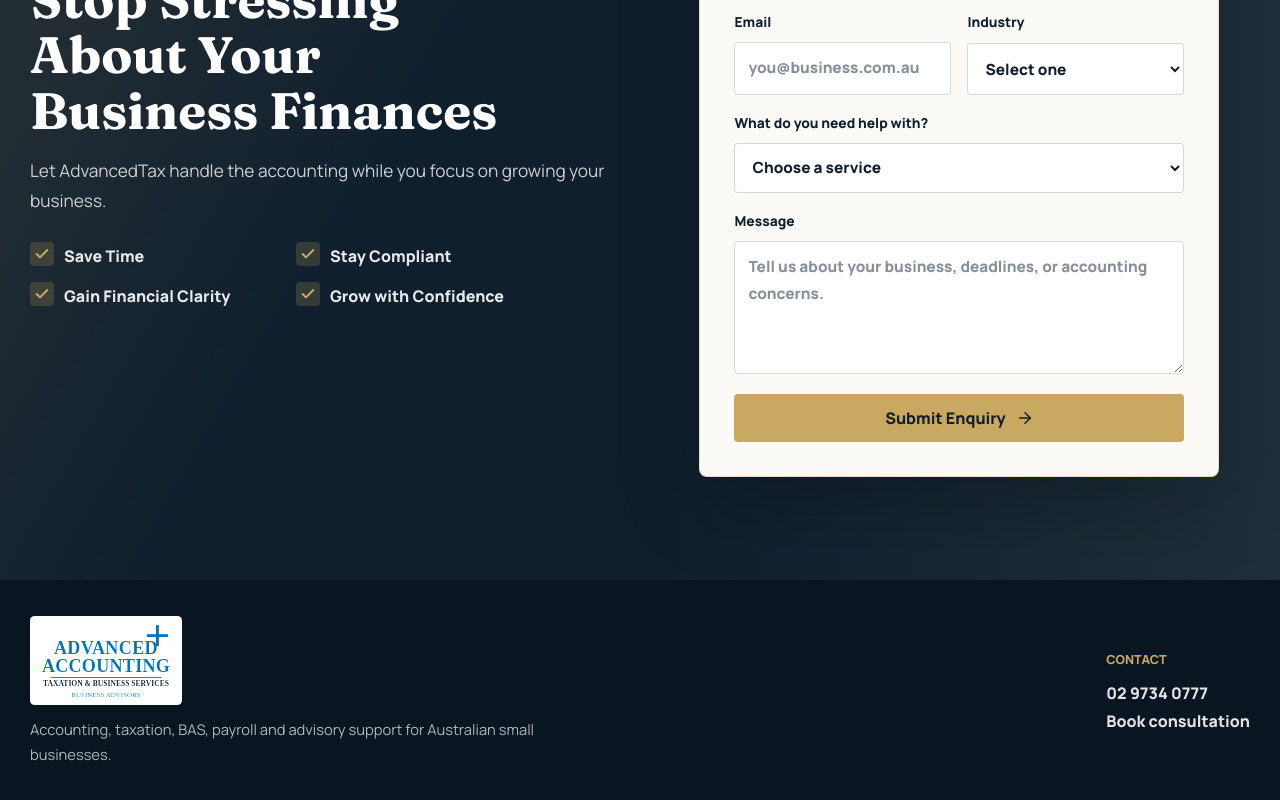
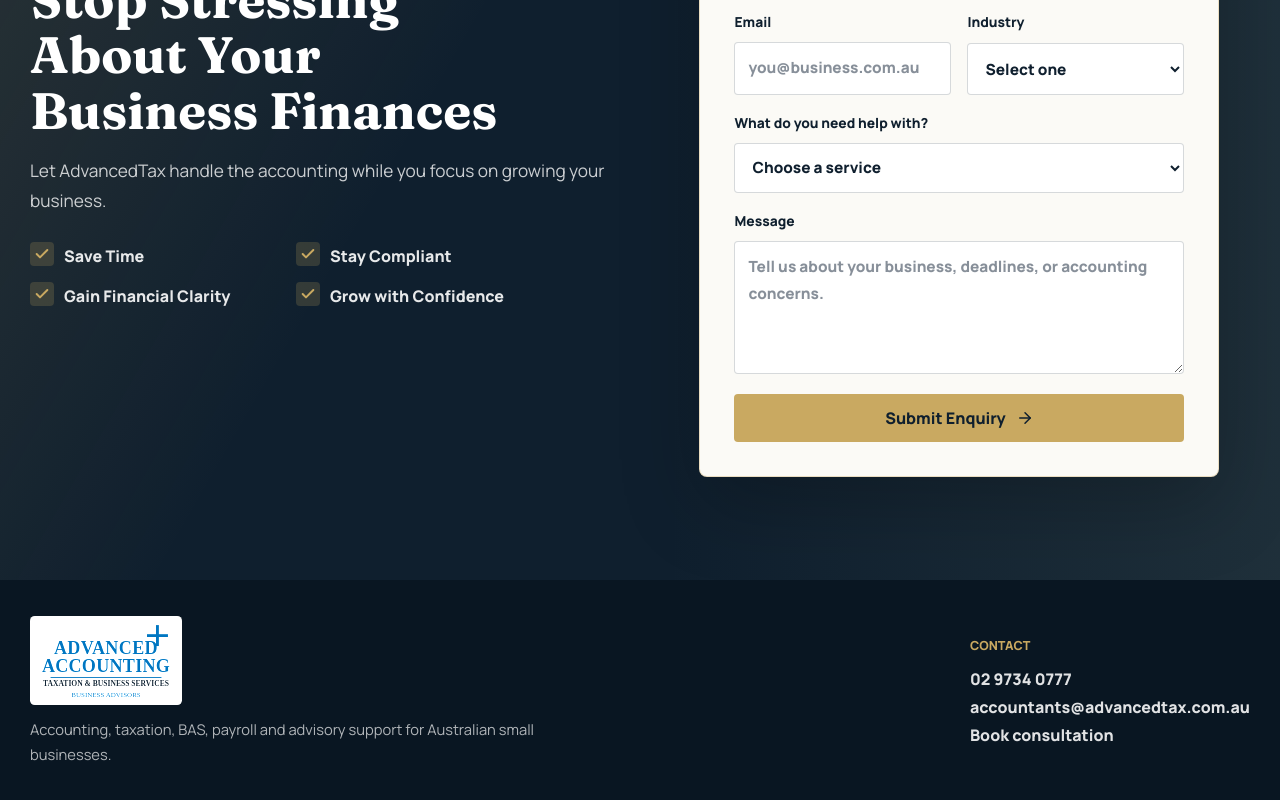
Before and after one commit to CodepaperAI/landingpageadvancedtax, a Next.js app: page / in a window 1280 px wide. Shown: the part 8131-8931 px from the top of the page. Built offline with nearby package versions, Linux system fonts and the light colour scheme.

Commit message:
Update AdvancedTax contact email

```diff
--- a/app/api/consultation/route.js
+++ b/app/api/consultation/route.js
@@ -107,7 +107,7 @@ export async function POST(request) {
 
   const resend = new Resend(process.env.RESEND_API_KEY);
   const from = process.env.RESEND_FROM_EMAIL || "AdvancedTax <consultation@updates.advancedtax.com.au>";
-  const to = process.env.RESEND_TO_EMAIL || "araweri@advancedtax.com.au";
+  const to = process.env.RESEND_TO_EMAIL || "accountants@advancedtax.com.au";
 
   try {
     await resend.emails.send({
--- a/app/page.js
+++ b/app/page.js
@@ -564,6 +564,9 @@ export default function Home() {
           <div>
             <span>Contact</span>
             <a href="tel:0297340777">02 9734 0777</a>
+            <a href="mailto:accountants@advancedtax.com.au">
+              accountants@advancedtax.com.au
+            </a>
             <a href="#consultation">Book consultation</a>
           </div>
         </div>
```
